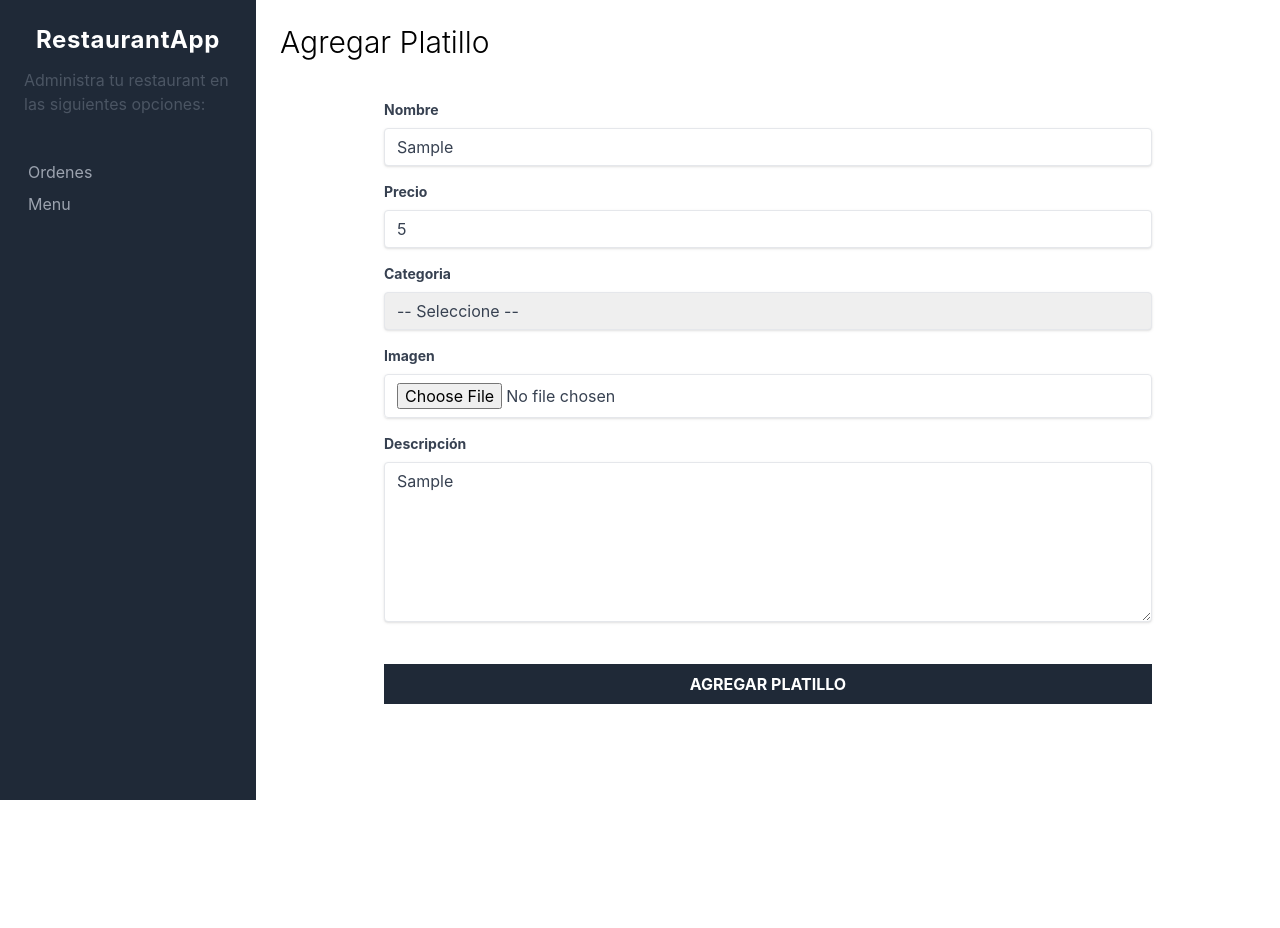
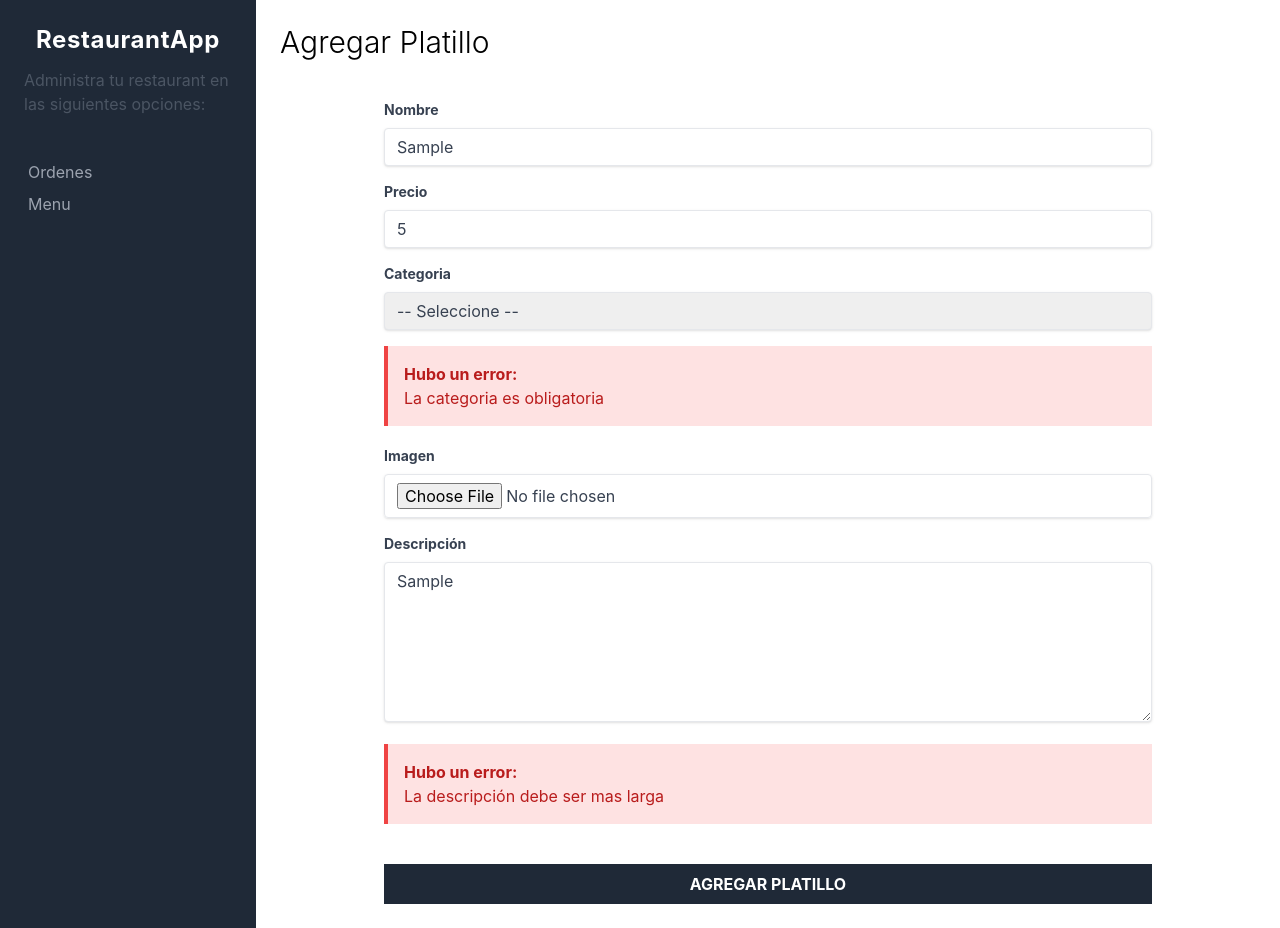
Before and after one commit to dajoreca/my-project-restaurant, a React (Create React App) app: page /nuevo-platillo in a window 1280 px wide. Both pictures are taken after typing "Sample", "5", "Sample" into the empty fields and a click on the input "Agregar Platillo". Before the commit the page ends 800 px from the top, so only its background shows below. Built offline with nearby package versions, Linux system fonts and the light colour scheme.

Commit message:
firebaseConfig

```diff
--- a/package.json
+++ b/package.json
@@ -6,13 +6,15 @@
     "@testing-library/jest-dom": "^5.16.4",
     "@testing-library/react": "^13.2.0",
     "@testing-library/user-event": "^13.5.0",
+    "firebase": "^9.8.2",
     "formik": "^2.2.9",
     "react": "^18.1.0",
     "react-dom": "^18.1.0",
     "react-router": "^6.3.0",
     "react-router-dom": "^6.3.0",
     "react-scripts": "5.0.1",
-    "web-vitals": "^2.1.4"
+    "web-vitals": "^2.1.4",
+    "yup": "^0.32.11"
   },
   "scripts": {
     "start": "react-scripts start",
--- a/src/App.js
+++ b/src/App.js
@@ -2,6 +2,8 @@
 
 import React from 'react';
 import {Routes, Route } from 'react-router-dom'
+
+import firebase, {FirebaseContext} from './firebase';
 
 import Ordenes from './components/paginas/Ordenes';
 import Menu from './components/paginas/Menu';
@@ -10,8 +12,14 @@
 
 function App() {
   return (
+    <FirebaseContext.Provider
+      value={{
+        firebase
+      }}
+    >
     <div className="md:flex min-h-screen">
       <Sidebar />
+
       <div className='md:w-3/5 xl:w-4/5 p-6'>
 
         <Routes>
@@ -22,6 +30,7 @@
 
     </div>
   </div>
+    </FirebaseContext.Provider>
   );
 }
 
--- a/src/components/paginas/NuevoPlatillo.js
+++ b/src/components/paginas/NuevoPlatillo.js
@@ -1,6 +1,6 @@
 import React from "react";
 import { useFormik } from "formik";
-
+import * as Yup  from 'yup';
 const NuevoPlatillo = () => {
 
 
@@ -12,6 +12,21 @@
             imagen:'',
             descripcion:'',
         },
+        validationSchema: Yup.object({
+            nombre: Yup.string()
+                    .min(3, 'Los Platillos deben tener al menos 3 caracteres')
+                    .required('El nombre del platillo es obligatorio'),
+            precio: Yup.number()
+                    .min(1, 'Debes agregar un número')
+                    .required('El precio es obligatorio'),
+            categoria: Yup.string()
+                    .required('La categoria es obligatoria'),
+            descripcion: Yup.string()
+                    .min(10, 'La descripción debe ser mas larga')
+                    .required('la descripción es obligatoria'),
+
+        }),
+
         onSubmit: datos => {
             console.log(datos);
         }
@@ -37,8 +52,16 @@
                                 placeholder="Nombre Platillo"
                                 value={formik.values.nombre}
                                 onChange={formik.handleChange}
+                                onBlur={formik.handleBlur}
                             />
                         </div>
+                        { formik.touched.nombre && formik.errors.nombre ? (
+                            <div className="bg-red-100 border-l-4 border-red-500 text-red-700 p-4 mb-5" role="alert">
+                                <p className="font-bold">Hubo un error:</p>
+                                <p>{formik.errors.nombre}</p>
+                            </div>
+                        ) : null }
+
                         <div className="mb-4">
                             <label className="block text-gray-700 text-sm font-bold mb-2" htmlFor="precio">Precio</label>
                             <input
@@ -49,8 +72,15 @@
                                 min="0"
                                 value={formik.values.precio}
                                 onChange={formik.handleChange}
+                                onBlur={formik.handleBlur}
                             />
                         </div>
+                        { formik.touched.precio && formik.errors.precio ? (
+                            <div className="bg-red-100 border-l-4 border-red-500 text-red-700 p-4 mb-5" role="alert">
+                                <p className="font-bold">Hubo un error:</p>
+                                <p>{formik.errors.precio}</p>
+                            </div>
+                        ) : null }
                         <div className="mb-4">
                             <label className="block text-gray-700 text-sm font-bold mb-2" htmlFor="categoria">Categoria</label>
                             <select
@@ -59,6 +89,7 @@
                                 name="categoria"
                                 value={formik.values.categoria}
                                 onChange={formik.handleChange}
+                                onBlur={formik.handleBlur}
                             >
                                 <option value="">-- Seleccione --</option>
                                 <option value="desayuno">Desayuno</option>
@@ -70,6 +101,12 @@
 
                             </select>
                         </div>
+                        { formik.touched.categoria && formik.errors.categoria ? (
+                            <div className="bg-red-100 border-l-4 border-red-500 text-red-700 p-4 mb-5" role="alert">
+                                <p className="font-bold">Hubo un error:</p>
+                                <p>{formik.errors.categoria}</p>
+                            </div>
+                        ) : null }
 
                         <div className="mb-4">
                             <label className="block text-gray-700 text-sm font-bold mb-2" htmlFor="imagen">Imagen</label>
@@ -79,9 +116,11 @@
                                 type="file"
                                 value={formik.values.imagen}
                                 onChange={formik.handleChange}
+                                onBlur={formik.handleBlur}
 
                             />
                         </div>
+
                         <div className="mb-4">
                             <label className="block text-gray-700 text-sm font-bold mb-2" htmlFor="descripcion">Descripción</label>
                             <textarea
@@ -90,8 +129,15 @@
                                 placeholder="Descripción del Platillo"
                                 value={formik.values.descripcion}
                                 onChange={formik.handleChange}
+                                onBlur={formik.handleBlur}
                             ></ textarea>
                         </div>
+                        { formik.touched.descripcion && formik.errors.descripcion ? (
+                            <div className="bg-red-100 border-l-4 border-red-500 text-red-700 p-4 mb-5" role="alert">
+                                <p className="font-bold">Hubo un error:</p>
+                                <p>{formik.errors.descripcion}</p>
+                            </div>
+                        ) : null }
 
                         <input
                             type="submit"
--- /dev/null
+++ b/src/firebase/config.js
@@ -0,0 +1,12 @@
+// For Firebase JS SDK v7.20.0 and later, measurementId is optional
+const firebaseConfig = {
+    apiKey: "AIzaSyDxjdLWKx-DJLAuZ7UjxCPYg1o5HybJBoE",
+    authDomain: "restaurant-27144.firebaseapp.com",
+    projectId: "restaurant-27144",
+    storageBucket: "restaurant-27144.appspot.com",
+    messagingSenderId: "1056849857802",
+    appId: "1:1056849857802:web:10287b5545ee2527113ef3",
+    measurementId: "G-D3X8S8RJCX"
+};
+
+export default firebaseConfig;
--- /dev/null
+++ b/src/firebase/context.js
@@ -0,0 +1,5 @@
+import { createContext } from "react";
+
+const firebaseContext = createContext();
+
+export default firebaseContext;
--- /dev/null
+++ b/src/firebase/firebase.js
@@ -0,0 +1,14 @@
+import app from 'firebase/compat/app';
+import firebaseConfig from './config';
+
+class Firebase {
+    constructor() {
+        if(!app.getApps.length) {
+            app.initializeApp(firebaseConfig)
+
+        }
+    }
+}
+
+const firebase = new Firebase();
+export default firebase;
--- /dev/null
+++ b/src/firebase/index.js
@@ -0,0 +1,5 @@
+import firebase from './firebase';
+import FirebaseContext from './context';
+
+export { FirebaseContext}
+export default firebase;
```
Also changed, not shown: 1 other file (tests, documents, lock files or other folders).
